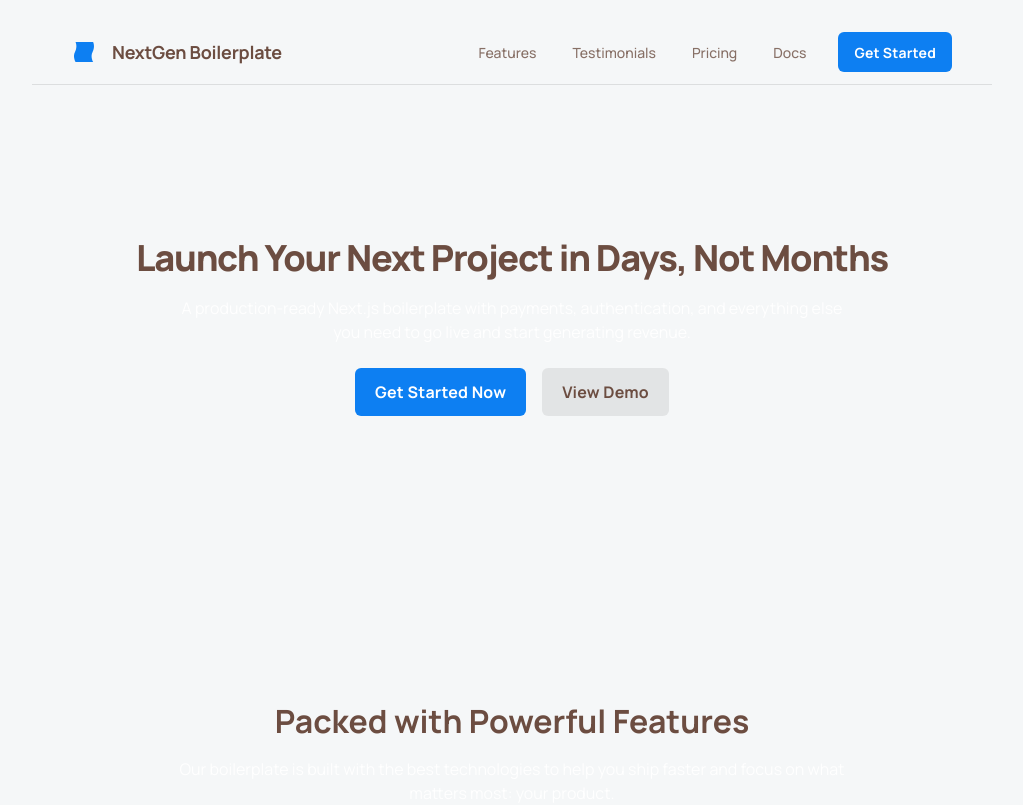
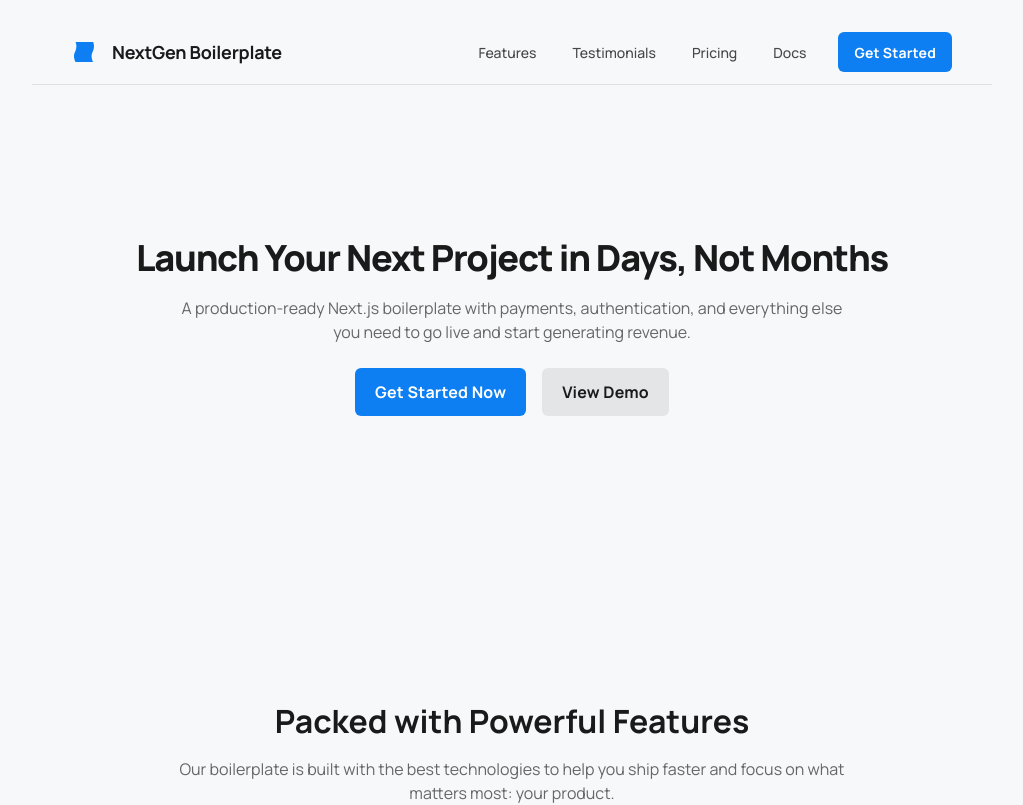
Before and after one commit to ericytex/nextjsboilerplate, a Next.js app: page / in a window 1280 px wide. Shown: the top 805 px of the page, without its empty margins (128-1151 px from the left). Built offline with nearby package versions, Linux system fonts and the light colour scheme.

Commit message:
Ensure all text is visible with black/dark colors on white/light backgrounds

```diff
--- a/app/globals.css
+++ b/app/globals.css
@@ -26,8 +26,8 @@
     --radius: 0.25rem;
     --background-light: 200 20% 97%;
     --background-dark: 16 25 34;
-    --text-light: 16 25 34;
-    --text-light-secondary: 82 95 107;
+    --text-light: 0 0% 10%;
+    --text-light-secondary: 0 0% 40%;
     --sidebar-background: 0 0% 98%;
     --sidebar-foreground: 240 5.3% 26.1%;
     --sidebar-primary: 240 5.9% 10%;
@@ -74,8 +74,17 @@
     @apply border-border;
   }
   body {
-    @apply bg-background text-foreground;
+    @apply bg-white;
     font-family: var(--font-manrope), sans-serif;
+    color: #101922;
+  }
+
+  h1, h2, h3, h4, h5, h6 {
+    color: #101922;
+  }
+
+  p, span, a, li {
+    color: inherit;
   }
 
   .material-symbols-outlined {
--- a/app/page.tsx
+++ b/app/page.tsx
@@ -3,7 +3,7 @@ import { Button } from "@/components/ui/button"
 
 export default function Home() {
   return (
-    <div className="relative flex min-h-screen w-full flex-col bg-[#f5f7f8] group/design-root overflow-x-hidden">
+    <div className="relative flex min-h-screen w-full flex-col bg-background-light group/design-root overflow-x-hidden">
       <div className="layout-container flex h-full grow flex-col">
         <div className="flex flex-1 justify-center py-5">
           <div className="layout-content-container flex flex-col max-w-[960px] flex-1">
```
